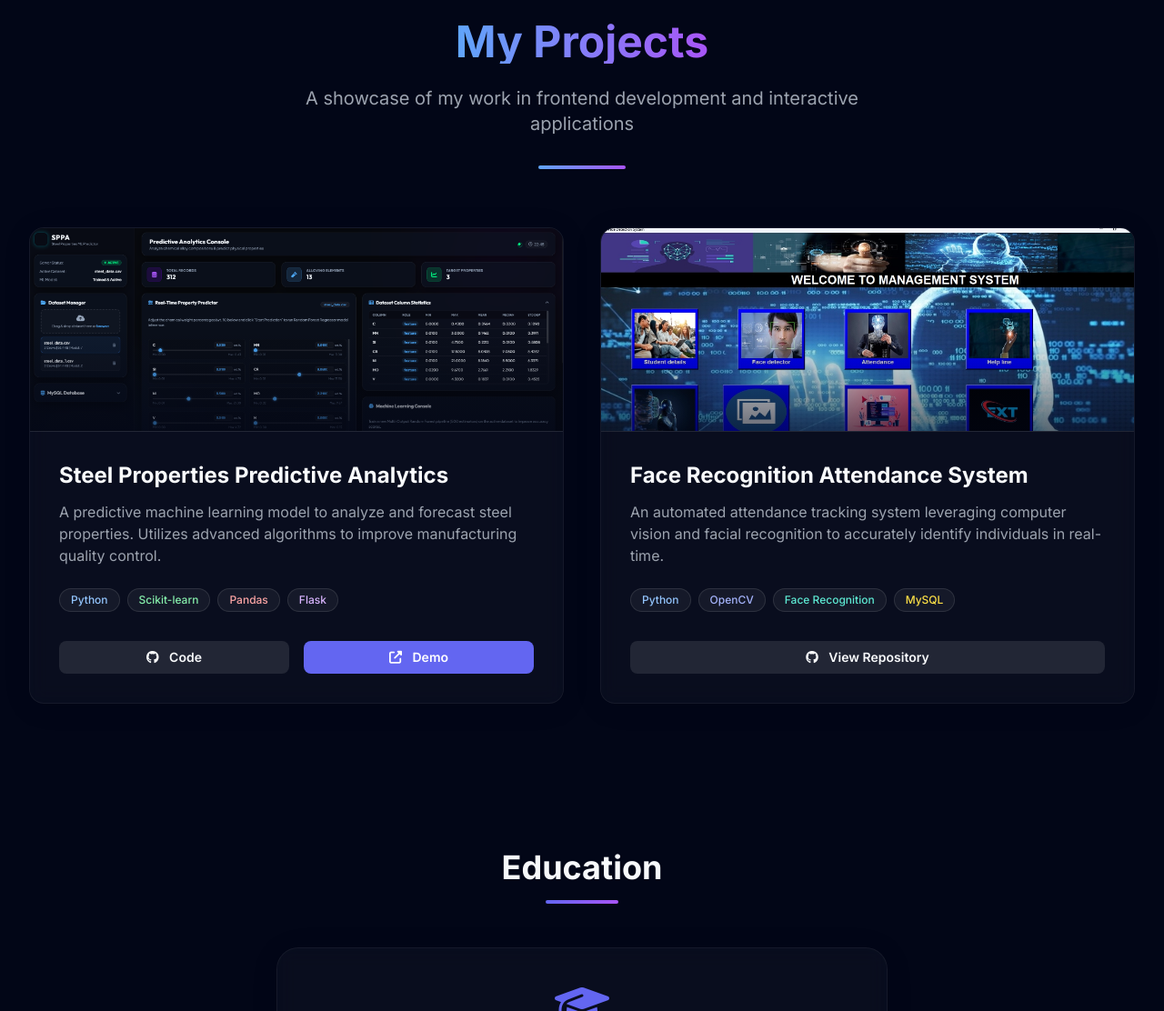
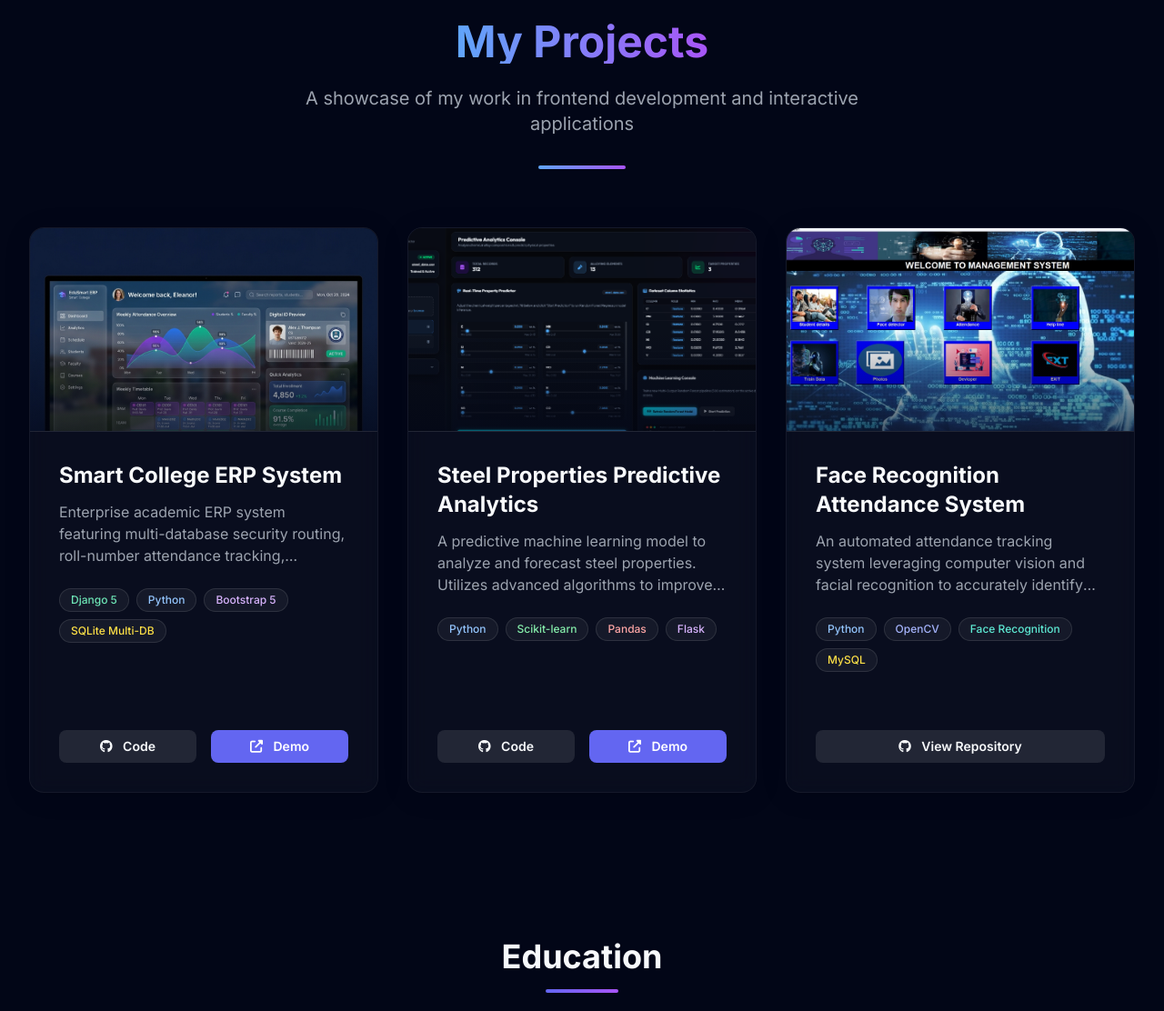
Before and after one commit to golden7667/Portfolio, a Flask app: page / in a window 1280 px wide. Shown: the part 3536-4648 px from the top of the page at 91% size. Run offline with Flask 3, Linux system fonts and the light colour scheme; parts of the project's set-up code (start-up, migrations or seed data) failed here and were passed over; some libraries are stand-ins or nearby versions.

Commit message:
Add Smart College ERP System project with live demo link

```diff
--- a/templates/index.html
+++ b/templates/index.html
@@ -363,10 +363,55 @@
                 <div class="w-24 h-1 bg-gradient-to-r from-blue-400 to-purple-500 mx-auto rounded-full"></div>
             </div>
 
-            <div class="grid grid-cols-1 md:grid-cols-2 gap-10">
-                <!-- Project 1 -->
-                <div class="glass-card rounded-2xl overflow-hidden hover-card group" data-aos="fade-up"
+            <div class="grid grid-cols-1 md:grid-cols-2 lg:grid-cols-3 gap-8">
+                <!-- Project 1: Smart College ERP System -->
+                <div class="glass-card rounded-2xl overflow-hidden hover-card group flex flex-col justify-between" data-aos="fade-up"
                     data-aos-delay="100">
+                    <div>
+                        <div class="h-56 relative overflow-hidden group border-b border-white/10">
+                            <img src="{{ url_for('static', filename='images/college_erp_system.png') }}"
+                                alt="Smart College ERP System"
+                                class="w-full h-full object-cover object-top group-hover:scale-105 transition-transform duration-500">
+                            <div
+                                class="absolute inset-0 bg-gradient-to-t from-[#020617] via-transparent to-transparent opacity-60">
+                            </div>
+                        </div>
+                        <div class="p-8">
+                            <h3 class="text-2xl font-bold mb-3">Smart College ERP System</h3>
+                            <p class="text-gray-400 mb-6 line-clamp-3">
+                                Enterprise academic ERP system featuring multi-database security routing, roll-number attendance tracking, interactive timetables, live notices, and digital printable ID cards with barcodes.
+                            </p>
+                            <div class="flex flex-wrap gap-2 mb-8">
+                                <span
+                                    class="px-3 py-1 text-xs font-medium bg-white/5 border border-white/10 rounded-full text-emerald-300">Django 5</span>
+                                <span
+                                    class="px-3 py-1 text-xs font-medium bg-white/5 border border-white/10 rounded-full text-blue-300">Python</span>
+                                <span
+                                    class="px-3 py-1 text-xs font-medium bg-white/5 border border-white/10 rounded-full text-purple-300">Bootstrap 5</span>
+                                <span
+                                    class="px-3 py-1 text-xs font-medium bg-white/5 border border-white/10 rounded-full text-yellow-300">SQLite Multi-DB</span>
+                            </div>
+                        </div>
+                    </div>
+                    <div class="p-8 pt-0">
+                        <div class="flex gap-4">
+                            <a href="https://github.com/golden7667/erp-management-system" target="_blank"
+                                rel="noopener noreferrer"
+                                class="flex-1 text-center py-2 px-4 rounded-lg bg-white/10 hover:bg-white/20 transition-colors text-sm font-semibold">
+                                <i class="fab fa-github mr-2"></i> Code
+                            </a>
+                            <a href="https://erp-management-system-sandy.vercel.app/accounts/login/?next=/dashboard/student/" target="_blank" rel="noopener noreferrer"
+                                class="flex-1 text-center py-2 px-4 rounded-lg bg-primary hover:bg-indigo-400 transition-colors text-sm font-semibold text-white">
+                                <i class="fas fa-external-link-alt mr-2"></i> Demo
+                            </a>
+                        </div>
+                    </div>
+                </div>
+
+                <!-- Project 2: Steel Properties Predictive Analytics -->
+                <div class="glass-card rounded-2xl overflow-hidden hover-card group flex flex-col justify-between" data-aos="fade-up"
+                    data-aos-delay="200">
+                    <div>
                         <div class="h-56 relative overflow-hidden group border-b border-white/10">
                             <img src="{{ url_for('static', filename='images/steel_properties_prediction.png') }}"
                                 alt="Steel Properties Predictive Analytics"
@@ -391,6 +436,9 @@
                                 <span
                                     class="px-3 py-1 text-xs font-medium bg-white/5 border border-white/10 rounded-full text-purple-300">Flask</span>
                             </div>
+                        </div>
+                    </div>
+                    <div class="p-8 pt-0">
                         <div class="flex gap-4">
                             <a href="https://github.com/golden7667/steal-prediction" target="_blank"
                                 rel="noopener noreferrer"
@@ -403,12 +451,12 @@
                             </a>
                         </div>
                     </div>
-
                 </div>
 
-                <!-- Project 2 -->
-                <div class="glass-card rounded-2xl overflow-hidden hover-card group" data-aos="fade-up"
-                    data-aos-delay="200">
+                <!-- Project 3: Face Recognition Attendance System -->
+                <div class="glass-card rounded-2xl overflow-hidden hover-card group flex flex-col justify-between" data-aos="fade-up"
+                    data-aos-delay="300">
+                    <div>
                         <div class="h-56 relative overflow-hidden group border-b border-white/10">
                             <img src="{{ url_for('static', filename='images/face_recognition_attendance.jpg') }}"
                                 alt="Face Recognition Attendance System"
@@ -429,11 +477,13 @@
                                 <span
                                     class="px-3 py-1 text-xs font-medium bg-white/5 border border-white/10 rounded-full text-indigo-300">OpenCV</span>
                                 <span
-                                class="px-3 py-1 text-xs font-medium bg-white/5 border border-white/10 rounded-full text-teal-300">Face
-                                Recognition</span>
+                                    class="px-3 py-1 text-xs font-medium bg-white/5 border border-white/10 rounded-full text-teal-300">Face Recognition</span>
                                 <span
                                     class="px-3 py-1 text-xs font-medium bg-white/5 border border-white/10 rounded-full text-yellow-300">MySQL</span>
                             </div>
+                        </div>
+                    </div>
+                    <div class="p-8 pt-0">
                         <div class="flex gap-4">
                             <a href="https://github.com/golden7667/face-recognition-system" target="_blank"
                                 rel="noopener noreferrer"
```
Also changed, not shown: static/images/college_erp_system.png (added), 1 other file. Lines whose indentation alone changed are shown as unchanged.
